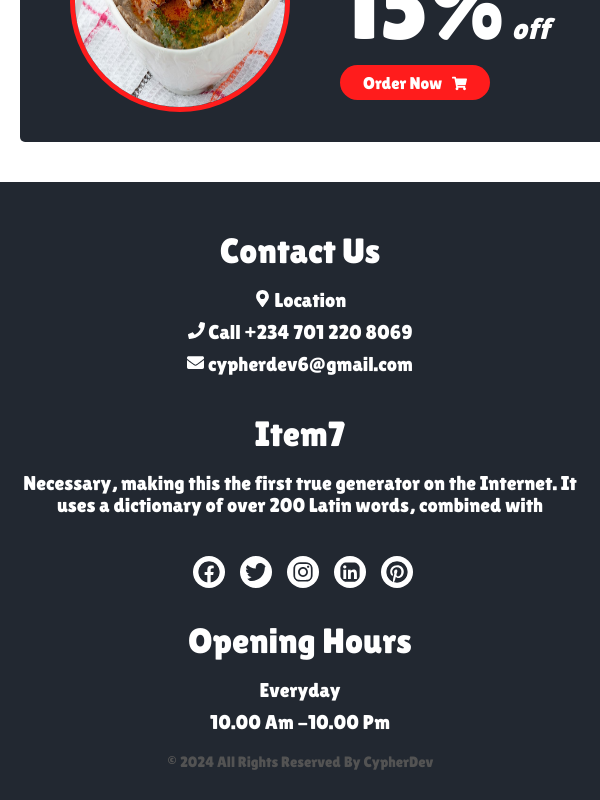
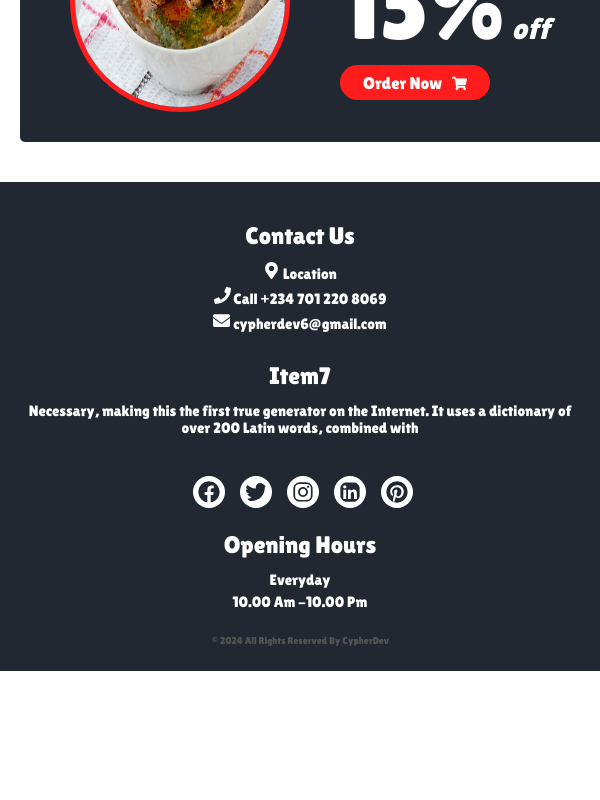
Before and after one commit to TheCypherr/item7.com, a React (Vite) app: page /book in a window 600 px wide. Shown: the part 1068-1868 px from the top of the page. After the commit the page ends 1739 px from the top, so only its background shows below. Built offline with nearby package versions, Linux system fonts and the light colour scheme; no server answers.

Commit message:
new change

```diff
--- a/src/Components/Dashboard/HomeFooter/HomeFooter.css
+++ b/src/Components/Dashboard/HomeFooter/HomeFooter.css
@@ -2,56 +2,56 @@ body {
   font-family: "Open Sans", sans-serif;
   padding: 0px;
   margin: 0;
-  color: #000;
+  color: #222831;
   /* padding: 0px 80px; */
 }
 
 .homefooter-wrapper {
   padding: 50px 110px 5px 110px;
   font-family: "Comic Sans MS", cursive, sans-serif;
-  background-color: #222831;
+  background: #222831;
   color: #fff;
   /* margin-top: 50px; */
 }
 
-.footer-top {
+.homefooter-top {
   display: flex;
   justify-content: space-between;
   text-align: center;
 }
 
-.top-info1 {
+.homefooter-info1 {
   width: 400px;
 }
-.top-info1 h2 {
+.homefooter-info1 h2 {
   font-size: 1.7rem;
   font-weight: lighter;
 }
-.top-info1 a {
+.homefooter-info1 a {
   text-decoration: none;
   color: #fff;
   font-weight: lighter;
   cursor: pointer;
 }
-.top-info1 a:hover {
+.homefooter-info1 a:hover {
   font-weight: lighter;
   cursor: pointer;
   color: #ff1c1c;
 }
-.top-info {
+.homefooter-info {
   width: 400px;
 }
-.top-info h2 {
+.homefooter-info h2 {
   font-size: 1.7rem;
   font-weight: lighter;
 }
-.top-info p {
+.homefooter-info p {
   font-weight: lighter;
 }
-.media-icons {
+.homefooter-icons {
   padding-top: 10px;
 }
-span .icon {
+span .icon-homefooter {
   cursor: pointer;
   margin-right: 5px;
   text-align: center;
@@ -61,11 +61,12 @@ span .icon {
   border-radius: 50%;
   fill: #222831;
 }
-span .icon:hover {
+span .icon-homefooter:hover {
   fill: #ff1c1c;
 }
-.footer-bottom {
+.homefooter-bottom {
   margin-top: 50px;
+  margin-bottom: 5px;
   text-align: center;
   color: #535353;
 }
@@ -76,48 +77,51 @@ span .icon:hover {
     padding: 20px 20px 15px 20px;
     /* margin-top: 50px; */
   }
-  .footer-top {
+  .homefooter-top {
     text-align: center;
     align-items: center;
     margin: auto;
     display: flex;
     flex-direction: column;
   }
-  .top-info1 {
+  .homefooter-info1 {
     width: 100%;
     margin-bottom: 20px;
   }
-  .top-info1 h2 {
-    font-size: 2.2rem;
+  .homefooter-info1 h2 {
+    font-size: 1.5rem;
     font-weight: lighter;
     margin-bottom: -2px;
   }
-  .top-info1 p {
-    font-size: 20px;
+  .homefooter-info1 p {
+    font-size: 15px;
+    font-weight: lighter;
     margin-bottom: -10px;
   }
-  .top-info {
+  .homefooter-info {
     width: 100%;
     margin-bottom: 20px;
   }
-  .top-info h2 {
-    font-size: 2.2rem;
+  .homefooter-info h2 {
+    font-size: 1.5rem;
     font-weight: lighter;
     margin-bottom: -2px;
   }
-  .media-icons {
+  .homefooter-icons {
     padding-top: 30px;
   }
-  span .icon {
+  span .icon-homefooter {
     margin-bottom: -20px;
   }
-  .top-info p {
-    font-size: 20px;
+  .homefooter-info p {
+    font-size: 15px;
+    font-weight: lighter;
     margin-bottom: -10px;
   }
-  .footer-bottom {
-    margin-top: -5px;
-    font-size: 15px;
+  .homefooter-bottom {
+    margin-top: 15px;
+    font-size: 10px;
+    margin-bottom: 3px;
   }
 }
 
@@ -126,13 +130,13 @@ span .icon:hover {
   .homefooter-wrapper {
     padding: 20px 20px 15px 20px;
   }
-  .top-info1 {
+  .homefooter-info1 {
     width: 100%;
   }
-  .media-icons {
+  .homefooter-icons {
     margin-top: -15px;
   }
-  .top-info {
+  .homefooter-info {
     width: 100%;
   }
 }
--- a/src/Components/Dashboard/HomeFooter/HomeFooter.jsx
+++ b/src/Components/Dashboard/HomeFooter/HomeFooter.jsx
@@ -22,8 +22,8 @@ const HomeFooter = () => {
 
   return (
     <div className="homefooter-wrapper" ref={targetRef}>
-      <div className="footer-top">
-        <div className="top-info1">
+      <div className="homefooter-top">
+        <div className="homefooter-info1">
           <h2>Contact Us</h2>
           <a href="https://googlemaps.com">
             <p>
@@ -43,39 +43,39 @@ const HomeFooter = () => {
           </a>
         </div>
 
-        <div className="top-info">
+        <div className="homefooter-info">
           <h2>Item7</h2>
           <p>
             Necessary, making this the first true generator on the Internet. It
             uses a dictionary of over 200 Latin words, combined with
           </p>
-          <div className="media-icons">
+          <div className="homefooter-icons">
             <span>
-              <FaFacebook size={22} className="icon" />
+              <FaFacebook size={22} className="icon-homefooter" />
             </span>
             <span>
-              <FaTwitter size={22} className="icon" />
+              <FaTwitter size={22} className="icon-homefooter" />
             </span>
             <span>
-              <FaInstagram size={22} className="icon" />
+              <FaInstagram size={22} className="icon-homefooter" />
             </span>
             <span>
-              <FaLinkedin size={22} className="icon" />
+              <FaLinkedin size={22} className="icon-homefooter" />
             </span>
             <span>
-              <FaPinterest size={22} className="icon" />
+              <FaPinterest size={22} className="icon-homefooter" />
             </span>
           </div>
         </div>
 
-        <div className="top-info">
+        <div className="homefooter-info">
           <h2>Opening Hours</h2>
           <p>Everyday</p>
           <p>10.00 Am -10.00 Pm</p>
         </div>
       </div>
 
-      <div className="footer-bottom">
+      <div className="homefooter-bottom">
         <p>© 2024 All Rights Reserved By CypherDev</p>
       </div>
     </div>
--- a/src/Components/Dashboard/Login/Login.css
+++ b/src/Components/Dashboard/Login/Login.css
@@ -48,7 +48,7 @@ body {
 }
 
 .loginSide-two {
-  box-shadow: 0 8px 8px #fff;
+  box-shadow: 0 3px 3px #fff;
   width: 20rem;
   padding: 20px;
   border-radius: 5px;
@@ -311,7 +311,7 @@ button.login:hover {
   }
 
   .loginSide-two {
-    box-shadow: 0 8px 8px #fff;
+    box-shadow: 0 3px 3px #fff;
     width: 20rem;
     padding: 20px;
     margin-bottom: 80px;
--- a/src/Components/Dashboard/SignUp/SignUp.css
+++ b/src/Components/Dashboard/SignUp/SignUp.css
@@ -30,7 +30,7 @@ body {
   margin-top: 50px;
   align-items: center;
   text-align: center;
-  box-shadow: 0 8px 8px #fff;
+  box-shadow: 0 3px 3px #fff;
   width: 20rem;
   padding: 20px;
   border-radius: 5px;
@@ -267,7 +267,7 @@ button.signup {
   }
 
   .inner-signup {
-    box-shadow: 0 8px 8px #fff;
+    box-shadow: 0 3px 3px #fff;
     width: 20rem;
     padding: 20px;
     margin-bottom: 80px;
--- a/src/Components/MainDashboard/Footer/Footer.css
+++ b/src/Components/MainDashboard/Footer/Footer.css
@@ -2,11 +2,11 @@ body {
   font-family: "Open Sans", sans-serif;
   padding: 0px;
   margin: 0;
-  color: #000;
+  color: #222831;
   /* padding: 0px 80px; */
 }
 
-.footer-wrapper {
+.mainfooter-wrapper {
   padding: 50px 110px 5px 110px;
   font-family: "Comic Sans MS", cursive, sans-serif;
   background-color: #222831;
@@ -65,13 +65,14 @@ span .icon:hover {
 }
 .footer-bottom {
   margin-top: 50px;
+  margin-bottom: 5px;
   text-align: center;
   color: #535353;
 }
 
 /* Portrait/Mobile View */
 @media (max-width: 600px) {
-  .footer-wrapper {
+  .mainfooter-wrapper {
     padding: 20px 20px 15px 20px;
   }
   .footer-top {
@@ -86,12 +87,13 @@ span .icon:hover {
     margin-bottom: 20px;
   }
   .top-info1 h2 {
-    font-size: 2.2rem;
+    font-size: 1.5rem;
     font-weight: lighter;
     margin-bottom: -2px;
   }
   .top-info1 p {
-    font-size: 20px;
+    font-size: 15px;
+    font-weight: lighter;
     margin-bottom: -10px;
   }
   .top-info {
@@ -99,7 +101,7 @@ span .icon:hover {
     margin-bottom: 20px;
   }
   .top-info h2 {
-    font-size: 2.2rem;
+    font-size: 1.5rem;
     font-weight: lighter;
     margin-bottom: -2px;
   }
@@ -110,18 +112,20 @@ span .icon:hover {
     margin-bottom: -20px;
   }
   .top-info p {
-    font-size: 20px;
+    font-size: 15px;
+    font-weight: lighter;
     margin-bottom: -10px;
   }
   .footer-bottom {
-    margin-top: -5px;
-    font-size: 15px;
+    margin-top: 15px;
+    font-size: 10px;
+    margin-bottom: 2px;
   }
 }
 
 /* Landscape and iPad View */
 @media (min-width: 600px) and (max-width: 900px) {
-  .footer-wrapper {
+  .mainfooter-wrapper {
     padding: 20px 20px 15px 20px;
   }
   .top-info1 {
--- a/src/Components/MainDashboard/Footer/Footer.jsx
+++ b/src/Components/MainDashboard/Footer/Footer.jsx
@@ -13,7 +13,7 @@ import {
 
 const Footer = () => {
   return (
-    <div className="footer-wrapper">
+    <div className="mainfooter-wrapper">
       <div className="footer-top">
         <div className="top-info1">
           <h2>Contact Us</h2>
--- a/src/Components/MainDashboard/MainMenu/MainMenu.jsx
+++ b/src/Components/MainDashboard/MainMenu/MainMenu.jsx
@@ -17,9 +17,9 @@ const MainMenu = () => {
   } = useContext(SearchContext);
 
   // Filter items based on the search query
-  const filteredItems = menuItems[currentMenu].filter((item) =>
-    item.name.toLowerCase().includes(searchQuery.toLowerCase())
-  );
+  // const filteredItems = menuItems[currentMenu].filter((item) =>
+  //   item.name.toLowerCase().includes(searchQuery.toLowerCase())
+  // );
 
   // useState for specific food item
   const [clicked, setClicked] = useState({});
@@ -92,7 +92,7 @@ const MainMenu = () => {
           >
             Burger
           </button>
-          {isSearchBarVisible && (
+          {/* {isSearchBarVisible && (
             <input
               type="text"
               className="search-bar"
@@ -100,21 +100,21 @@ const MainMenu = () => {
               onChange={handleSearchQueryChange}
               placeholder="Search..."
             />
-          )}
-          <div className="search-icon" onClick={handleSearchIconClick}>
+          )} */}
+          {/* <div className="search-icon" onClick={handleSearchIconClick}>
             {isSearchBarVisible ? (
               <FaTimes size={17} color="#000" />
             ) : (
               <FaSearch size={17} color="#000" />
             )}
-          </div>
+          </div> */}
         </div>
       </div>
 
       <CartContext.Provider value={{ cart, addToCart, clicked, setClicked }}>
         <div className="menu-container menupage">
-          {filteredItems.length > 0 ? (
-            filteredItems.map((food, index) => (
+          {menuItems[currentMenu].length > 0 ? (
+            menuItems[currentMenu].map((food, index) => (
               <div key={index} className="main-container">
                 <div className="food-container">
                   <img src={food.image} alt={food.name} />
```
